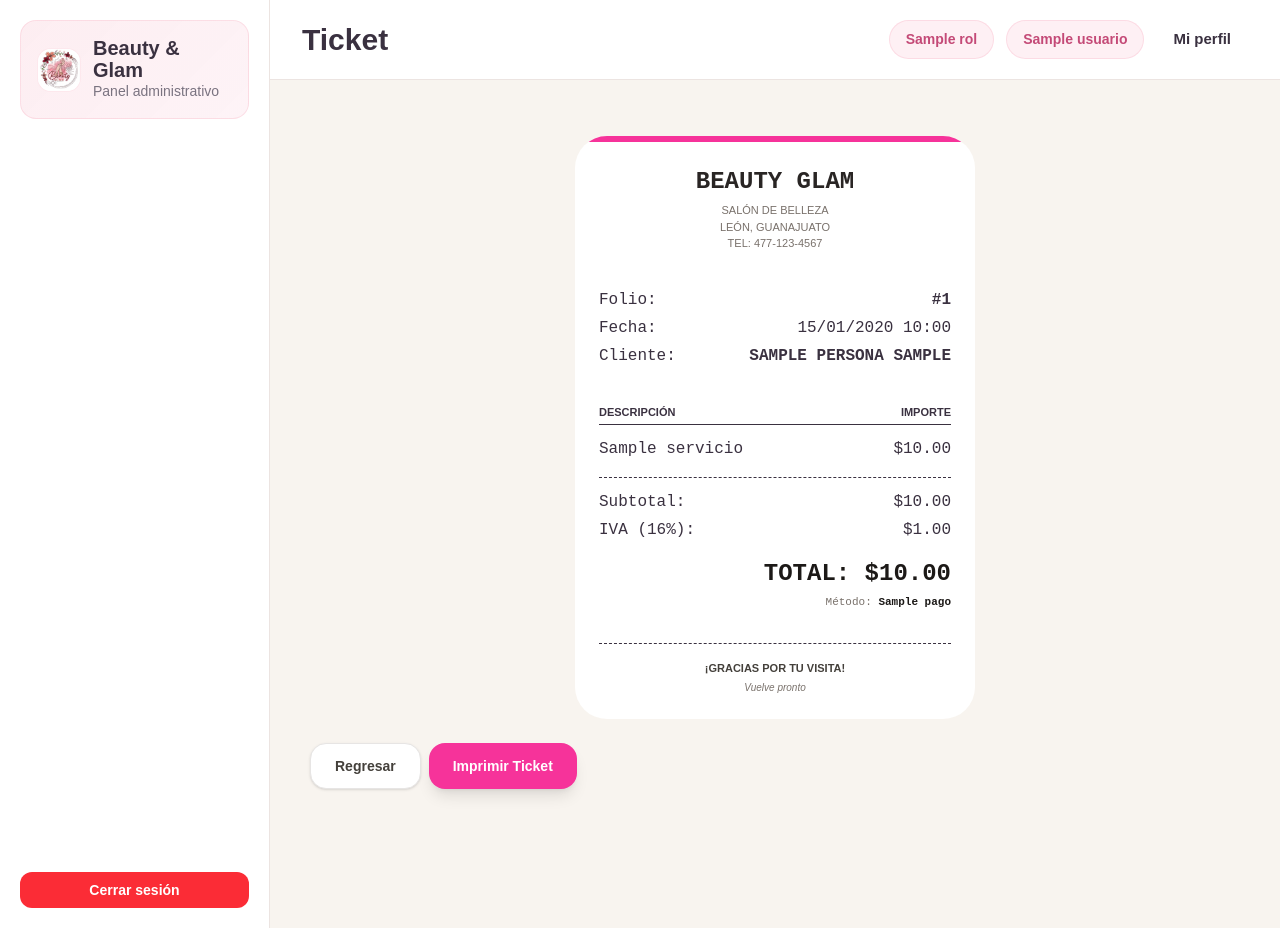
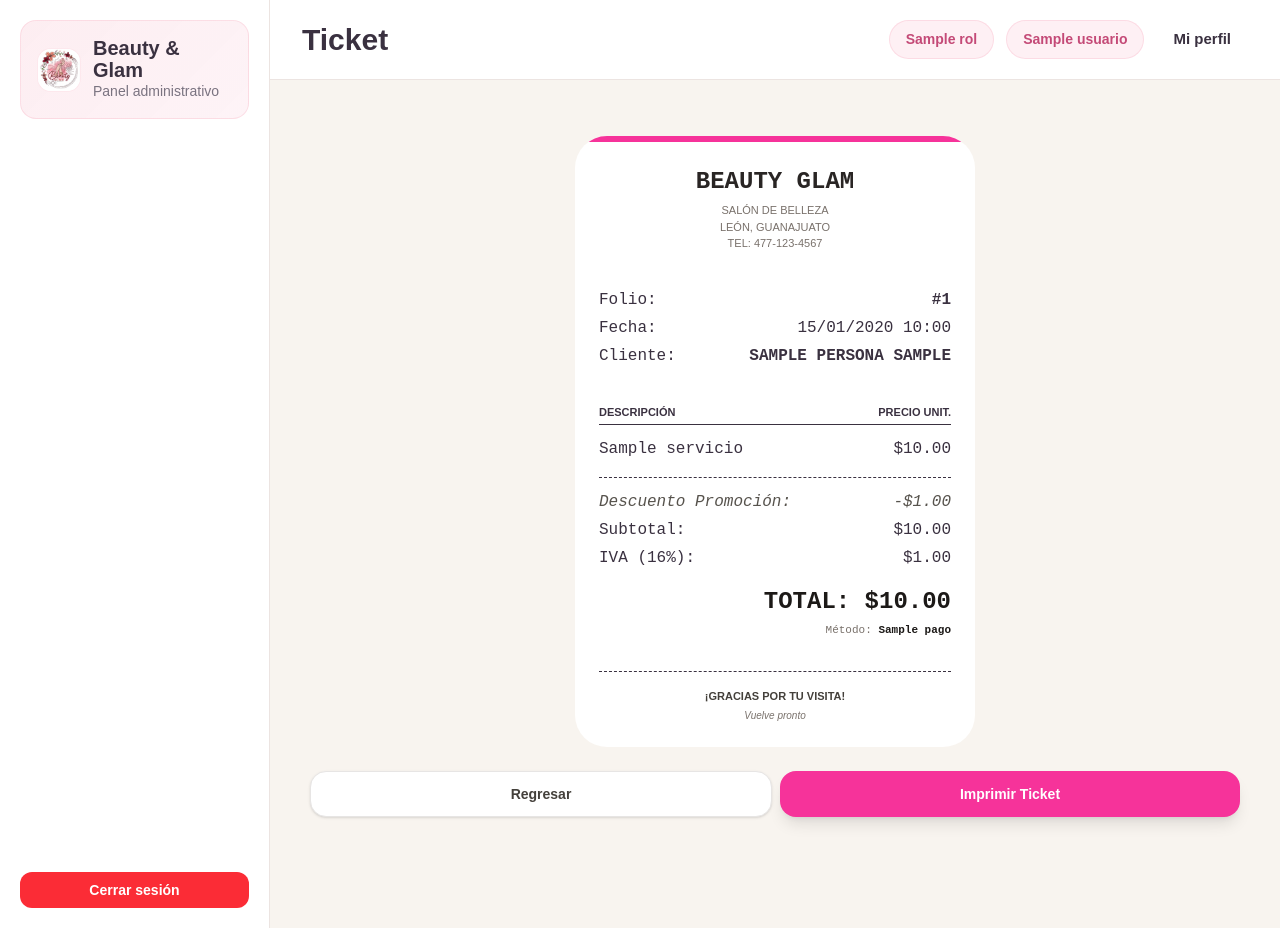
Before and after one commit to IDGS-804-23002351/IDGS_804_BEAUTY_GLAM, a Flask app: page /ticket/1 in a window 1280 px wide. Run offline with Flask 3, Linux system fonts and the light colour scheme; a user stored in the database is signed in; tables that the repository leaves empty hold one stand-in row (values such as "Sample post"); parts of the project's set-up code (start-up, migrations or seed data) failed here and were passed over; some libraries are stand-ins or nearby versions.

Commit message:
Cambios en modulo de Pagos 09/04/2026

```diff
--- a/modulos/procesoPago/routes.py
+++ b/modulos/procesoPago/routes.py
@@ -12,7 +12,6 @@ def index():
     metodo_sel = request.args.get('metodo', '')
     fecha_sel = request.args.get('fecha', '')
 
-    # Esta consulta ahora trae citas FINALIZADAS, tengan o no un pago asociado
     query_text = """
         SELECT
             c.id_cita,
@@ -21,8 +20,10 @@ def index():
                 ELSE 'PENDIENTE'
             END AS folio,
             CONCAT(per.nombre_persona, ' ', per.apellidos) AS cliente,
-            s.nombre_servicio AS servicio,
-            dc.subtotal AS total,
+            GROUP_CONCAT(s.nombre_servicio SEPARATOR ', ') AS servicio,
+            COALESCE(SUM(
+                (dc.subtotal - (dc.subtotal * COALESCE(pr.valor_descuento, 0) / 100)) * 1.16
+            ), 0) AS total,
             COALESCE(mp.nombre_metodo, 'N/A') AS metodo,
             COALESCE(DATE(p.fecha_pago), DATE(c.fecha_hora)) AS fecha,
             c.estatus AS cita_estatus,
@@ -30,28 +31,29 @@ def index():
         FROM cita c
         INNER JOIN cliente cl ON c.id_cliente = cl.id_cliente
         INNER JOIN persona per ON cl.id_persona = per.id_persona
-        INNER JOIN detalle_cita dc ON c.id_cita = dc.id_cita
-        INNER JOIN servicio s ON dc.id_servicio = s.id_servicio
+        LEFT JOIN detalle_cita dc ON c.id_cita = dc.id_cita
+        LEFT JOIN servicio s ON dc.id_servicio = s.id_servicio
+        LEFT JOIN promocion pr ON s.nombre_servicio = pr.tipo_promocion
         LEFT JOIN pago p ON c.id_cita = p.id_cita
         LEFT JOIN metodo_pago mp ON p.id_metodo_pago = mp.id_metodo_pago
         WHERE c.estatus = 'FINALIZADA'
     """
 
     params = {}
-
     if search_query:
         query_text += " AND (per.nombre_persona LIKE :search OR per.apellidos LIKE :search)"
         params['search'] = f"%{search_query}%"
 
     if metodo_sel:
-        query_text += " AND mp.nombre_metodo = :metodo"
+        query_text += " AND mp.id_metodo_pago = :metodo"
         params['metodo'] = metodo_sel
 
     if fecha_sel:
         query_text += " AND DATE(COALESCE(p.fecha_pago, c.fecha_hora)) = :fecha"
         params['fecha'] = fecha_sel
 
-    query_text += " ORDER BY p.fecha_pago DESC, c.fecha_hora DESC"
+    query_text += " GROUP BY c.id_cita, p.id_pago, mp.nombre_metodo"
+    query_text += " ORDER BY COALESCE(p.fecha_pago, c.fecha_hora) DESC"
 
     pagos = db.session.execute(text(query_text), params).fetchall()
     metodos = db.session.execute(text("SELECT id_metodo_pago, nombre_metodo FROM metodo_pago")).fetchall()
@@ -66,47 +68,6 @@ def index():
         active_page='pagos'
     )
 
-@proceso_pago.route('/registrar-pago', methods=['POST'])
-@login_required
-def registrar_pago():
-    id_cita = request.form.get('id_cita')
-    id_metodo = request.form.get('id_metodo_pago')
-    total = request.form.get('total')
-
-    if not id_metodo:
-        flash("Debes seleccionar un método de pago", "warning")
-        return redirect(url_for('proceso_pago.index'))
-
-    try:
-        total_final = float(total)
-        subtotal = total_final / 1.16
-        impuesto = total_final - subtotal
-
-        sql = text("""
-            INSERT INTO pago (fecha_pago, subtotal, impuesto, total, id_cita, id_metodo_pago)
-            VALUES (NOW(), :sub, :imp, :tot, :cita, :metodo)
-        """)
-
-        result = db.session.execute(sql, {
-            'sub': subtotal,
-            'imp': impuesto,
-            'tot': total_final,
-            'cita': id_cita,
-            'metodo': id_metodo
-        })
-
-        db.session.commit()
-
-        id_pago = db.session.execute(text("SELECT LAST_INSERT_ID()")).scalar()
-
-        flash("Pago registrado exitosamente", "success")
-        return redirect(url_for('proceso_pago.ver_ticket', id_pago=id_pago))
-
-    except Exception as e:
-        db.session.rollback()
-        flash(f"Error al procesar pago: {str(e)}", "danger")
-        return redirect(url_for('proceso_pago.index'))
-
 @proceso_pago.route('/cobrar/<int:id_cita>')
 @login_required
 def pantalla_cobro(id_cita):
@@ -116,12 +77,16 @@ def pantalla_cobro(id_cita):
             CONCAT(per.nombre_persona, ' ', per.apellidos) AS cliente,
             s.nombre_servicio AS servicio,
             s.precio AS precio_unitario,
-            dc.subtotal
+            dc.subtotal AS subtotal_original,
+            pr.id_promocion,
+            pr.nombre AS nombre_promo,
+            pr.valor_descuento AS valor_promo
         FROM cita c
         INNER JOIN cliente cl ON c.id_cliente = cl.id_cliente
         INNER JOIN persona per ON cl.id_persona = per.id_persona
         INNER JOIN detalle_cita dc ON c.id_cita = dc.id_cita
         INNER JOIN servicio s ON dc.id_servicio = s.id_servicio
+        LEFT JOIN promocion pr ON s.nombre_servicio = pr.tipo_promocion
         WHERE c.id_cita = :id AND c.estatus = 'FINALIZADA'
     """)
 
@@ -131,9 +96,25 @@ def pantalla_cobro(id_cita):
         flash("Cita no encontrada o no está finalizada", "warning")
         return redirect(url_for('proceso_pago.index'))
 
-    subtotal_f = float(detalle.subtotal)
-    impuesto_f = subtotal_f * 0.16
-    total_f = subtotal_f + impuesto_f
+    precio_base = float(detalle.subtotal_original or 0)
+    monto_descuento = 0.0
+
+    if detalle.valor_promo:
+        valor_promo = float(detalle.valor_promo)
+        monto_descuento = precio_base * (valor_promo / 100)
+
+    try:
+        db.session.execute(
+            text("UPDATE detalle_cita SET descuento = :desc WHERE id_cita = :id"),
+            {'desc': monto_descuento, 'id': id_cita}
+        )
+        db.session.commit()
+    except Exception as e:
+        db.session.rollback()
+
+    subtotal_final = precio_base - monto_descuento
+    impuesto_f = subtotal_final * 0.16
+    total_f = subtotal_final + impuesto_f
 
     metodos = db.session.execute(text("SELECT id_metodo_pago, nombre_metodo FROM metodo_pago")).fetchall()
 
@@ -141,11 +122,49 @@ def pantalla_cobro(id_cita):
         'pagos/confirmar_pago.html',
         d=detalle,
         metodos=metodos,
-        subtotal=subtotal_f,
+        precio_original=precio_base,
+        descuento=monto_descuento,
+        subtotal=subtotal_final,
         impuesto=impuesto_f,
         total_final=total_f,
         active_page='pagos'
     )
+
+@proceso_pago.route('/registrar-pago', methods=['POST'])
+@login_required
+def registrar_pago():
+    id_cita = request.form.get('id_cita')
+    id_metodo = request.form.get('id_metodo_pago')
+    total = request.form.get('total')
+
+    if not id_metodo:
+        flash("Selecciona un método de pago", "warning")
+        return redirect(url_for('proceso_pago.index'))
+
+    try:
+        total_f = float(total)
+        subtotal_pago = total_f / 1.16
+        iva_pago = total_f - subtotal_pago
+
+        sql = text("""
+            INSERT INTO pago (fecha_pago, subtotal, impuesto, total, id_cita, id_metodo_pago)
+            VALUES (NOW(), :sub, :imp, :tot, :cita, :metodo)
+        """)
+
+        db.session.execute(sql, {
+            'sub': subtotal_pago, 'imp': iva_pago, 'tot': total_f,
+            'cita': id_cita, 'metodo': id_metodo
+        })
+        db.session.commit()
+
+        id_pago = db.session.execute(text("SELECT LAST_INSERT_ID()")).scalar()
+        flash("Pago registrado", "success")
+        return redirect(url_for('proceso_pago.ver_ticket', id_pago=id_pago))
+
+    except Exception as e:
+        db.session.rollback()
+        flash(f"Error: {str(e)}", "danger")
+        return redirect(url_for('proceso_pago.index'))
 
 @proceso_pago.route('/ticket/<int:id_pago>')
 @login_required
@@ -156,7 +175,9 @@ def ver_ticket(id_pago):
             p.fecha_pago,
             CONCAT(per.nombre_persona, ' ', per.apellidos) AS cliente,
             s.nombre_servicio AS servicio,
-            p.subtotal,
+            dc.subtotal AS precio_original,
+            dc.descuento AS monto_descuento,
+            p.subtotal AS subtotal_neto,
             p.impuesto,
             p.total,
             mp.nombre_metodo AS metodo
@@ -170,7 +191,6 @@ def ver_ticket(id_pago):
         WHERE p.id_pago = :id
         LIMIT 1
     """)
-
     ticket = db.session.execute(query_ticket, {'id': id_pago}).fetchone()
 
     if not ticket:
--- a/templates/pagos/ticket.html
+++ b/templates/pagos/ticket.html
@@ -42,22 +42,30 @@
                     <thead>
                         <tr class="border-b border-stone-800 text-[11px] uppercase" style="font-family: sans-serif;">
                             <th class="text-left pb-1">Descripción</th>
-                            <th class="text-right pb-1">Importe</th>
+                            <th class="text-right pb-1">Precio Unit.</th>
                         </tr>
                     </thead>
                     <tbody class="text-[13px]">
                         <tr>
                             <td class="pt-3 text-left align-top">{{ t.servicio }}</td>
-                            <td class="pt-3 text-right align-top">${{ "{:,.2f}".format(t.subtotal) }}</td>
+                            <td class="pt-3 text-right align-top">${{ "{:,.2f}".format(t.precio_original) }}</td>
                         </tr>
                     </tbody>
                 </table>
 
                 <div class="border-t border-dashed border-stone-800 pt-3 space-y-1">
+                    {% if t.monto_descuento > 0 %}
+                    <div class="flex justify-between text-[13px] text-stone-600 italic">
+                        <span>Descuento Promoción:</span>
+                        <span>-${{ "{:,.2f}".format(t.monto_descuento) }}</span>
+                    </div>
+                    {% endif %}
+
                     <div class="flex justify-between text-[13px]">
                         <span>Subtotal:</span>
-                        <span>${{ "{:,.2f}".format(t.subtotal) }}</span>
+                        <span>${{ "{:,.2f}".format(t.subtotal_neto) }}</span>
                     </div>
+
                     <div class="flex justify-between text-[13px]">
                         <span>IVA (16%):</span>
                         <span>${{ "{:,.2f}".format(t.impuesto) }}</span>
@@ -84,12 +92,12 @@
 
         <div class="mt-6 flex gap-2 no-print">
             <a href="{{ url_for('proceso_pago.index') }}"
-               class="flex items-center justify-center rounded-2xl border border-stone-200 bg-white px-6 py-3 text-sm font-bold text-stone-700 hover:bg-stone-50 transition-all shadow-sm">
+               class="flex-1 flex items-center justify-center rounded-2xl border border-stone-200 bg-white px-6 py-3 text-sm font-bold text-stone-700 hover:bg-stone-50 transition-all shadow-sm">
                 Regresar
             </a>
 
             <button onclick="window.print();"
-                    class="flex items-center justify-center rounded-2xl bg-pink-500 px-6 py-3 text-sm font-bold text-white hover:bg-pink-600 transition-all shadow-lg">
+                    class="flex-1 flex items-center justify-center rounded-2xl bg-pink-500 px-6 py-3 text-sm font-bold text-white hover:bg-pink-600 transition-all shadow-lg">
                 Imprimir Ticket
             </button>
         </div>
@@ -97,10 +105,9 @@
 </div>
 
 <style>
-    /* Regla clave para quitar encabezados y pies de página */
     @page {
         size: auto;
-        margin: 0mm; /* Elimina los márgenes del navegador */
+        margin: 0mm;
     }
 
     @media print {
@@ -118,7 +125,7 @@
             width: 100% !important;
             max-width: 100% !important;
             margin: 0 !important;
-            padding: 10mm !important; /* Añade margen interno manual para que no toque el borde del papel */
+            padding: 10mm !important;
             border: none !important;
             box-shadow: none !important;
             border-radius: 0 !important;
```
Also changed, not shown: modulos/citas/routes.py (+1 -7 lines), templates/pagos/confirmar_pago.html (+31 -16 lines).
